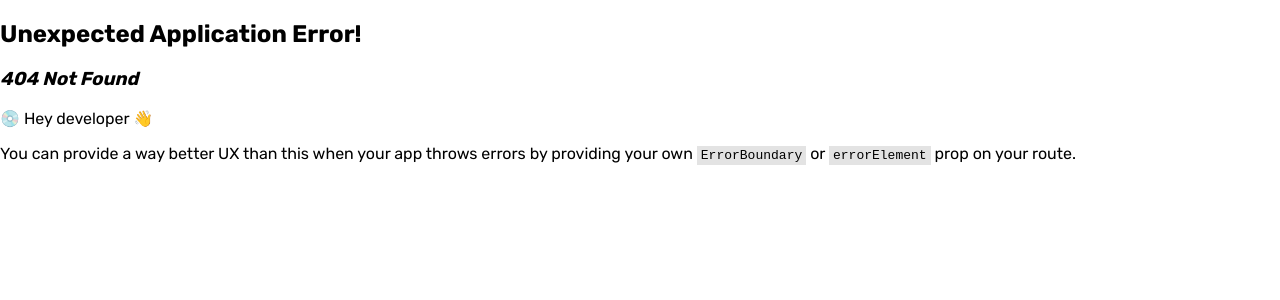
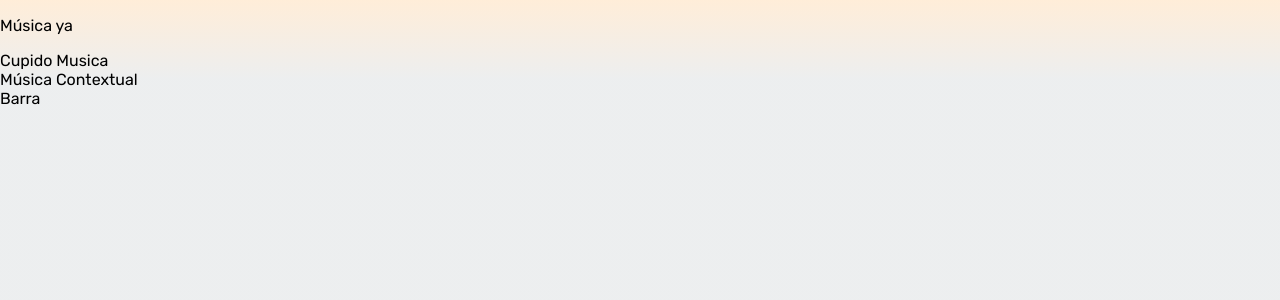
Before and after one commit to Peladomauro94/audn-app__frontend, a React (Vite) app: page /home in a window 1280 px wide. Before the commit this address had no page. Shown: the top 300 px of the page. Built offline with nearby package versions, Linux system fonts and the light colour scheme.

Commit message:
Creacion del home(del usuario)

```diff
--- a/src/App.jsx
+++ b/src/App.jsx
@@ -1,9 +1,9 @@
 import './App.css'
-import { Home } from './components/Home/Home'
+import { Welcome } from './components/Welcome'
 
 function App() {
   return (
-    <Home/>
+    <Welcome/>
   )
 }
 
--- a/src/components/Buttons/index.jsx
+++ b/src/components/Buttons/index.jsx
@@ -1,5 +1,5 @@
 import React from 'react'
-import './ButtonStyle.css'
+import './index.css'
 
 export const Buttons = ({text, onClick}) => {
   return (
--- /dev/null
+++ b/src/components/Home/index.css
@@ -0,0 +1,8 @@
+.contHome{
+    background: linear-gradient(to top, rgba(236, 238, 239, 0.976) 90%, #ff8d0a28 100%);
+    height: 100vh;
+}
+
+.titulosHome{
+    display: flex;
+}
--- /dev/null
+++ b/src/components/Home/index.jsx
@@ -0,0 +1,17 @@
+import React from 'react'
+import './index.css'
+
+export const Home = () => {
+  return (
+    <div className='contHome'>
+        <div className='titulosHome'>
+            <p>Música ya</p>
+            <img src="" alt="" />
+            <img src="" alt="" />
+        </div>
+        <div>Cupido Musica</div>
+        <div>Música Contextual</div>
+        <div>Barra</div>
+    </div>
+  )
+}
--- a/src/components/Register/index.css
+++ b/src/components/Register/index.css
@@ -1,9 +1,9 @@
 .register__main-div{
-    background: linear-gradient(to top, rgba(236, 238, 239, 0.976) 90%, #ff8d0a28 100%);    display: flex;
+    background: linear-gradient(to top, rgba(236, 238, 239, 0.976) 90%, #ff8d0a28 100%);
+    display: flex;
     flex-direction: column;
     justify-content: space-between;
     height: 100vh;
-
 }
 
 .register__top{
--- a/src/components/Home/Home.css
+++ b/src/components/Welcome/index.css
@@ -1,7 +1,7 @@
 /* Estilo del inicio*/
 
 /* Estilo general */
-.contHome{
+.contWelcome{
     height: 100%;
 }
 
@@ -23,7 +23,7 @@
     align-items: center;
     letter-spacing: -0.794434px;
 }
-.logoHome{
+.logoWelcome{
     width: 200px;
 }
 
--- a/src/components/Home/Home.jsx
+++ b/src/components/Welcome/index.jsx
@@ -1,13 +1,13 @@
 import React from 'react'
 import { Link } from 'react-router-dom'
-import './Home.css'
+import './index.css'
 
-export const Home = () => {
+export const Welcome = () => {
   return (
-    <div className='contHome'>
+    <div className='contWelcome'>
       <img className='backgroundGif' src="../../public/gif-background.gif" alt="" />
       <div className='contLogo'>
-        <div><img className='logoHome' src="../../public/logo-large.png" alt="" /></div>
+        <div><img className='logoWelcome' src="../../public/logo-large.png" alt="" /></div>
         <div><p className='musicaP'>Música a medida.</p></div>
       </div>
       <div className='pieInicio'>
--- a/src/main.jsx
+++ b/src/main.jsx
@@ -5,6 +5,7 @@ import "./App.css";
 import App from "./App.jsx";
 import { Register } from "./components/Register";
 import { Login } from "./components/Login";
+import { Home } from "./components/Home";
 
 
 const router = createBrowserRouter([
@@ -19,6 +20,10 @@ const router = createBrowserRouter([
   {
     path:"/login",
     element: <Login />
+  },
+  {
+    path:"/home",
+    element: <Home/>
   }
 ]);
 
```
Also changed, not shown: public/bell.svg (added), public/history.svg (added), src/components/Buttons/index.css (renamed from src/components/Buttons/ButtonStyle.css).
